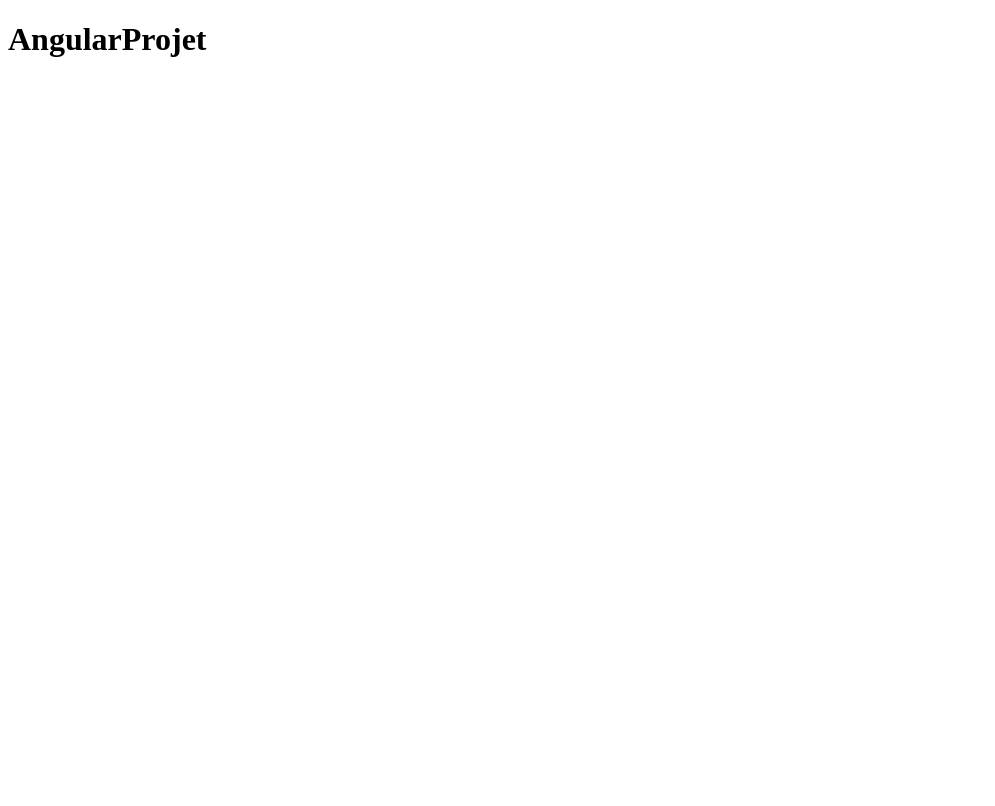
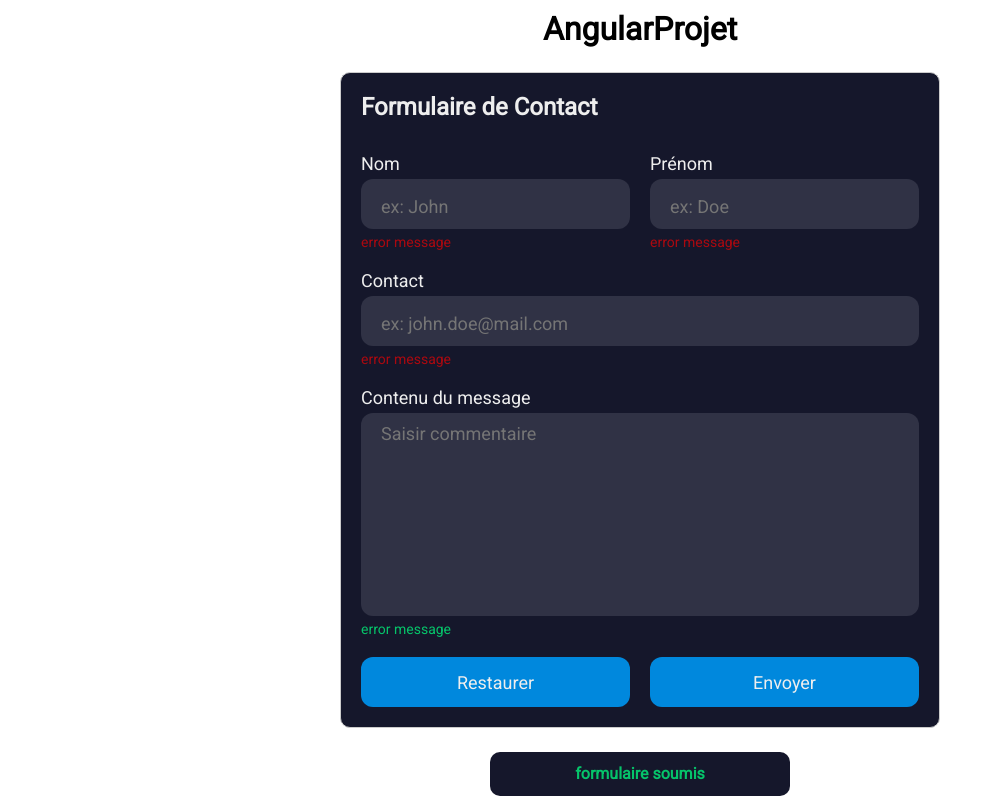
Before and after one commit to danielgonzalez0/WS-Angular-playground, an Angular app: page / in a window 1280 px wide. Shown: the whole page, without its empty margins (0-995 px from the left). Built offline with nearby package versions, Linux system fonts and the light colour scheme.

Commit message:
style: css form

```diff
--- a/src/app/app.component.html
+++ b/src/app/app.component.html
@@ -1 +1,5 @@
-<h1>{{title}}</h1>
+
+<main class="wrapper">
+  <h1>{{title}}</h1>
+  <app-template-form />
+</main>
--- a/src/app/app.component.scss
+++ b/src/app/app.component.scss
@@ -0,0 +1,14 @@
+.wrapper {
+    display: flex;
+    flex-direction: column;
+    align-items: center;
+
+    // width: 100%;
+}
+
+@media screen and (min-width: 365px) {
+    .wrapper {
+        padding: 10px;
+    }
+
+}
--- a/src/app/app.component.ts
+++ b/src/app/app.component.ts
@@ -1,10 +1,11 @@
 import { Component } from '@angular/core';
 import { RouterOutlet } from '@angular/router';
+import { TemplateFormComponent } from "./components/template-form/template-form.component";
 
 @Component({
   selector: 'app-root',
   standalone: true,
-  imports: [RouterOutlet],
+  imports: [RouterOutlet, TemplateFormComponent],
   templateUrl: './app.component.html',
   styleUrl: './app.component.scss'
 })
--- /dev/null
+++ b/src/app/components/template-form/template-form.component.html
@@ -0,0 +1,57 @@
+<form class="form-container" autocomplete="false">
+  <h2 id="form-title">Formulaire de Contact</h2>
+  <fieldset id="firstname-field">
+    <label for="lastname">Nom</label>
+    <input
+      id="lastname"
+      name="lastname"
+      type="text"
+      required
+      minlength="2"
+      placeholder="ex: John"
+      autocomplete="false"
+    />
+    <span class="message error">error message</span>
+  </fieldset>
+  <fieldset id="lastname-field">
+    <label for="firstname">Prénom</label>
+    <input
+      id="firstname"
+      name="firstname"
+      type="text"
+      required
+      minlength="2"
+      placeholder="ex: Doe"
+      autocomplete="false"
+    />
+    <span class="message error">error message</span>
+  </fieldset>
+  <fieldset id="email-field">
+    <label for="email">Contact</label>
+    <input
+      id="email"
+      name="email"
+      type="email"
+      required
+      email
+      placeholder="ex: john.doe@mail.com"
+      autocomplete="false"
+    />
+    <span class="message error">error message</span>
+  </fieldset>
+  <fieldset id="content-field">
+    <label for="content">Contenu du message</label>
+    <textarea
+      id="content"
+      name="content"
+      required
+      placeholder="Saisir commentaire"
+      autocomplete="false"
+    ></textarea>
+    <span class="message">error message</span>
+  </fieldset>
+
+  <button type="reset" id="reset" class="btn">Restaurer</button>
+  <button type="submit" id="submit" class="btn">Envoyer</button>
+</form>
+<p class="message">formulaire soumis</p>
--- /dev/null
+++ b/src/app/components/template-form/template-form.component.scss
@@ -0,0 +1,127 @@
+.form-container {
+  padding: 20px;
+  border: 1px solid #ccc;
+  background-color: #15172b;
+  border-radius: 10px;
+  grid-template-rows: 40px 1fr 1fr 1fr 300px 50px;
+  display: grid;
+  grid-template-columns: 1fr;
+  gap: 20px;
+  width: 100vw;
+  color: #eee;
+}
+
+fieldset {
+  border: none;
+  display: flex;
+  flex-direction: column;
+  font-size: 18px;
+  gap: 5px;
+}
+
+#content-field {
+  display: flex;
+  flex-direction: column;
+}
+
+input,
+textarea {
+  background-color: #303245;
+  border-radius: 12px;
+  border: 0;
+  box-sizing: border-box;
+  color: #eee;
+  font-size: 18px;
+  height: 100%;
+  padding: 4px 20px 0;
+  width: 100%;
+  height: 50px;
+}
+
+#content {
+  width: 100%;
+  height: calc(100% - 1.5em);
+  padding: 10px 20px 0;
+  resize: none;
+}
+
+.message {
+  color: rgba(0, 255, 128, 0.749);
+}
+.message.error {
+  color: rgba(255, 0, 0, 0.645);
+}
+
+span {
+font-size: 14px;
+}
+p {
+font-size: 16px;
+font-weight: 700;
+text-align: center;
+line-height: 1.5;
+max-width: 300px;
+margin: 0 auto;
+background-color: #15172b;
+padding: 10px 20px;
+border-radius: 10px;
+}
+
+.btn {
+  background-color: #08d;
+  border-radius: 12px;
+  border: 0;
+  box-sizing: border-box;
+  color: #eee;
+  cursor: pointer;
+  font-size: 18px;
+  height: 50px;
+  text-align: center;
+  width: 100%;
+}
+
+.btn:active {
+  background-color: #06b;
+}
+
+
+@media screen and (min-width: 500px) {
+  .form-container {
+    width: calc(100vw - 3rem);
+    margin: 1.5rem;
+  }
+}
+
+@media screen and (min-width: 768px) {
+  .form-container {
+    max-width: 600px;
+    grid-template-columns: 1fr 1fr;
+    grid-template-rows: 40px 1fr 1fr 250px 50px;
+    grid-template-areas:
+    "title title"
+      "firstname lastname"
+      "email email"
+      "content content"
+      "reset submit";
+  }
+  #firstname-field {
+    grid-area: firstname;
+  }
+
+  #lastname-field {
+    grid-area: lastname;
+  }
+  #email-field {
+    grid-area: email;
+  }
+  #content-field {
+    grid-area: content;
+  }
+
+  #reset {
+    grid-area: reset;
+  }
+  #submit {
+    grid-area: submit;
+  }
+}
--- a/src/styles.scss
+++ b/src/styles.scss
@@ -1 +1,10 @@
 /* You can add global styles to this file, and also import other style files */
+@import url("https://fonts.googleapis.com/css?family=Roboto");
+* {
+  margin: 0;
+  padding: 0;
+  box-sizing: border-box;
+  list-style: none;
+  text-decoration: none;
+  font-family: "Roboto", sans-serif;
+}
```
Also changed, not shown: src/app/components/template-form/template-form.component.ts (added, +12 -0 lines), 1 other file (tests, documents, lock files or other folders).
